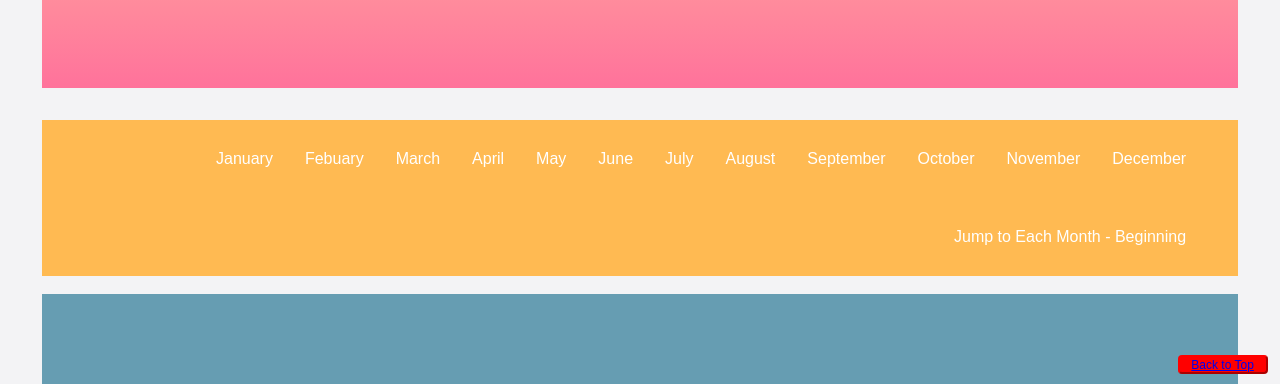
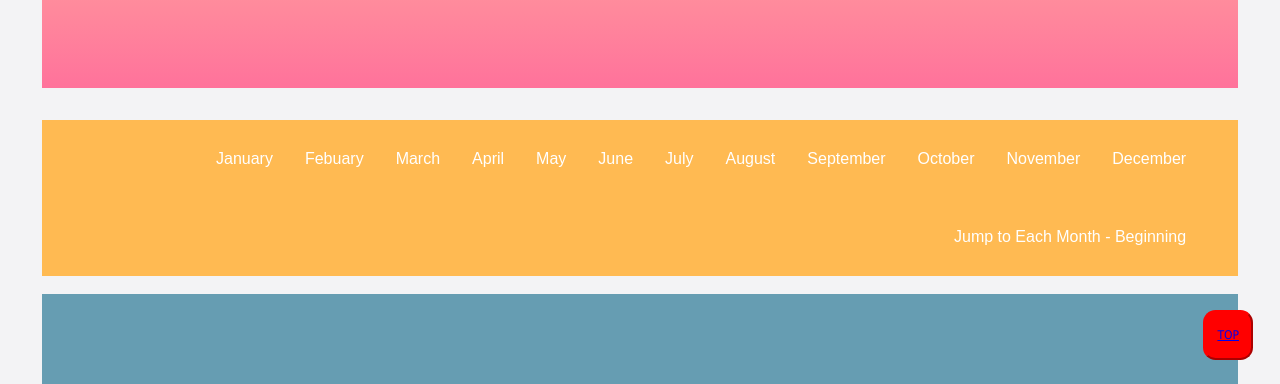
Before and after one commit to magic416/mySite, a plain HTML site: page index.html in a window 1280 px wide. Shown: the part 416-800 px from the top of the page. Drawn offline with Linux system fonts and the light colour scheme.

Commit message:
updated button
new button square

```diff
--- a/index.html
+++ b/index.html
@@ -12,7 +12,7 @@
 
 
 
-    <nav class="menu" exact activeClassName="underline">
+    <nav class="menu" exact activeClassName="underline" id="top">
       <ul>
         <img src="images/logo.png" alt="R logo" class="logo-image">
         <li><a href="moments.html" class="rain">Most Memorable Moments of 2021</a></li>
@@ -23,7 +23,7 @@
     </nav>
 
     <div id="grad1">
-      <h1 id="top"><br><br>
+      <h1><br><br>
         <a href="#" id="tahoma" class="rain">(Crazy)</a>  2021
         <br><br>
         In a Timeline with <a href="#" class="rain">GOOD</a> and <a href="#" class="rain">BAD</a>
@@ -184,7 +184,7 @@
 
 
     <!--button back to top code-->
-    <button id="btn"><a href="#top">Back to Top</a></button>
+    <button id="btn"><a href="#top">TOP</a></button>
 
   </body>
 </html>
--- a/styles.css
+++ b/styles.css
@@ -2,18 +2,20 @@
 
 #btn {
     position: fixed;
-    bottom: 10px;
+    bottom: 3%;
     float: right;
     right: 100%;
-    left: 92%;
-    max-width: 90px;
+    left: 94%;
+    max-width: 50px;
     width: 100%;
+    max-height: 50px;
+    height: 100%;
     font-size: 12px;
     border-color: red;
     background-color: red;
     padding: .5px;
-    border-radius: 4px;
-    font-family: Arial;
+    border-radius: 25%;
+    font-family: tahoma;
 }
 
 #btn:hover {
```
Also changed, not shown: awards.html (+3 -1 lines), moments.html (+4 -1 lines), visit.html (+4 -1 lines).
